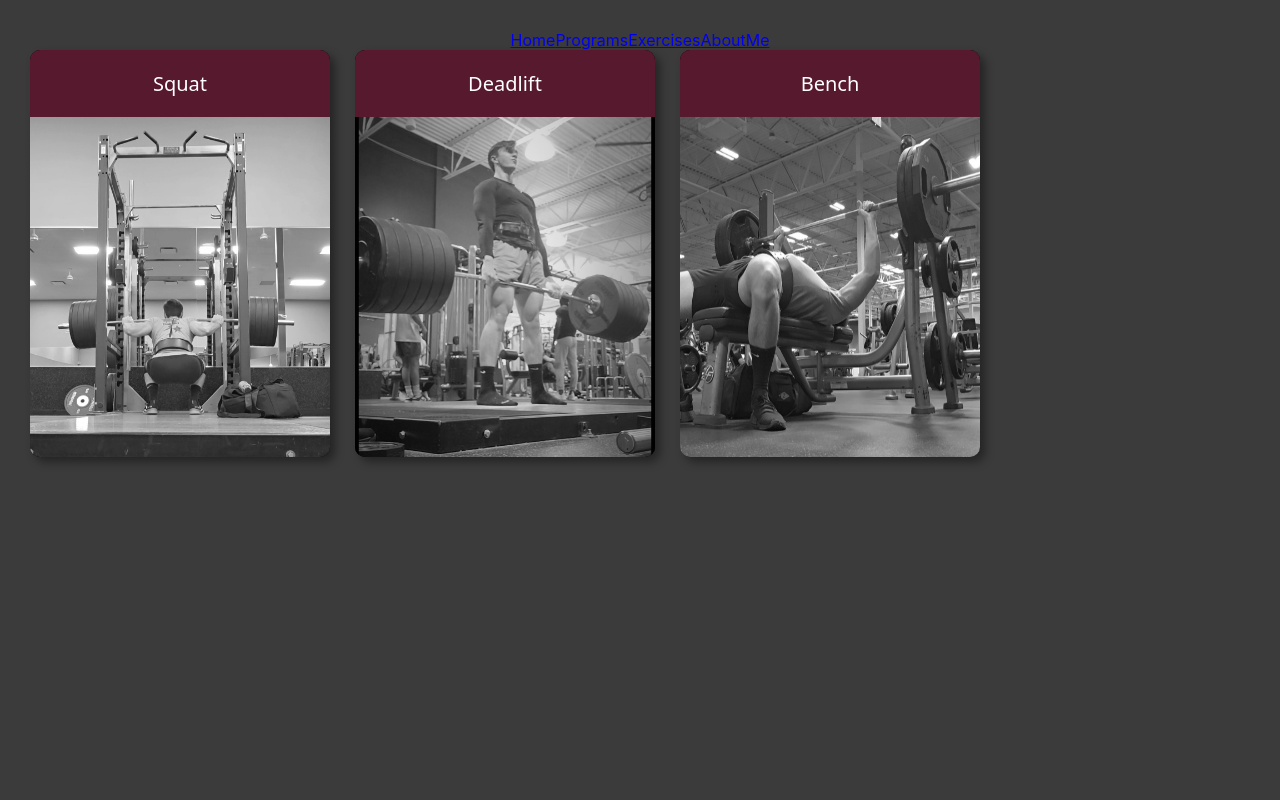
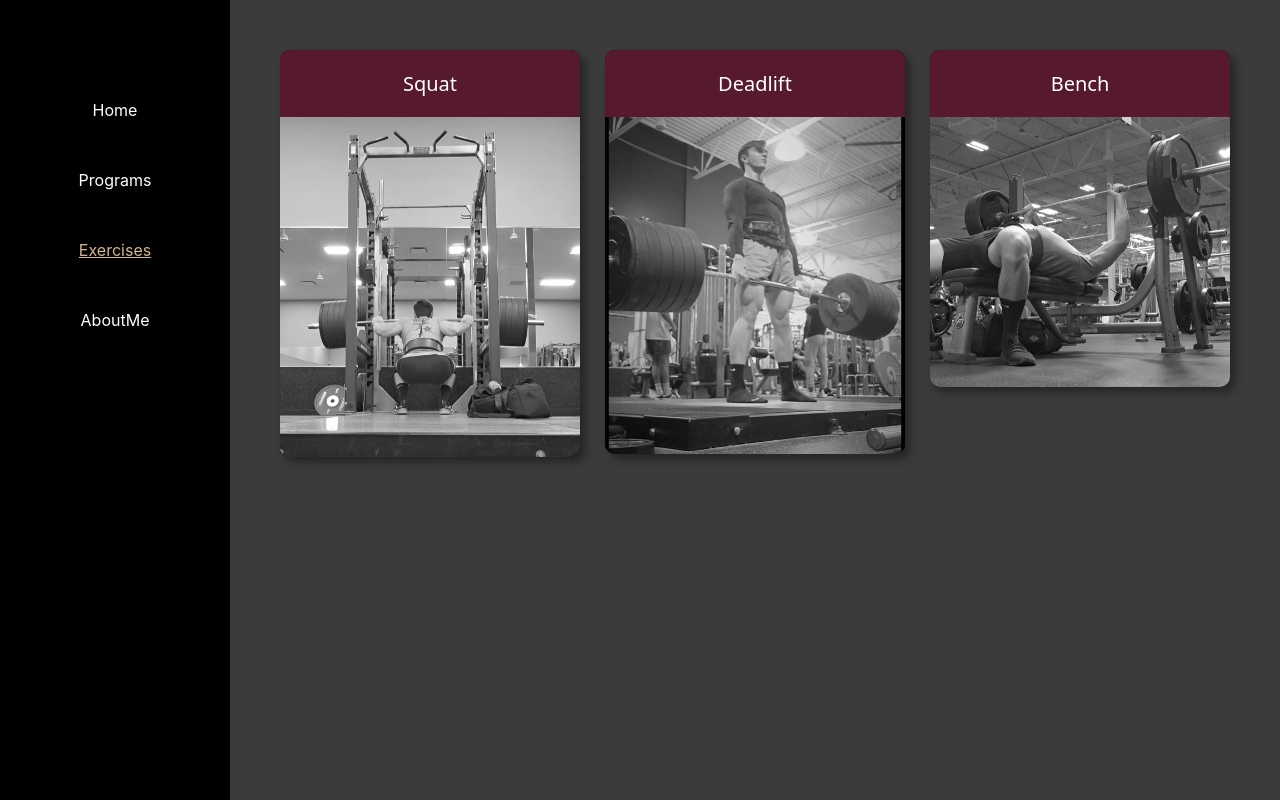
Before and after one commit to tuschuk/SBD_Coach_App, a React (Create React App) app: page /exercises in a window 1280 px wide. Shown: the top 800 px of the page. Built offline with nearby package versions, Linux system fonts and the light colour scheme; a web font is replaced by a local one.

Commit message:
finished main menu

```diff
--- a/src/App.css
+++ b/src/App.css
@@ -2,6 +2,7 @@
 
 .App {
   text-align: center;
+  display: flex;
 }
 
 .App-logo {
@@ -50,12 +51,12 @@
 
 body {
   background-color: #3b3b3b;
-  padding: 30px;
 }
 
 
 .card{
   width: 300px;
+  height: fit-content;
   background-color: white;
   background-color: black;
   border-radius: 10px;
@@ -73,6 +74,7 @@ body {
 .exercises {
   display: flex;
   gap: 25px;
+  padding: 50px;
 }
 
 .title {
@@ -144,3 +146,24 @@ h1 {
     background: black;
     color: white;
 }
+
+.navigation {
+  background-color: black;
+  display: flex;
+  flex-direction: column;
+  height: 100vw;
+  width: 250px;
+  padding: 30px;
+  padding-top: 100px;
+  gap: 50px;
+  text-decoration: none;
+}
+
+.nav-link {
+  color: white;
+  text-decoration: none;
+}
+
+.selected {
+  color:tan;
+}
--- a/src/App.js
+++ b/src/App.js
@@ -1,10 +1,4 @@
-import logo from './logo.svg';
-import squatImage from './Images/Squat.jpg'
-import benchImage from './Images/Bench.jpg'
-import deadliftImage from './Images/Deadlift.jpg'
-import DeadliftStep1 from './Images/Deadlift/DeadliftStep1.png'
 import './App.css';
-import React, {useState} from "react";
 import Programs from './pages/Programs'
 import AboutMe from './pages/AboutMe'
 import Home from './pages/Home'
@@ -14,19 +8,22 @@ import {
   BrowserRouter as Router,
   Routes,
   Route,
-  Link
+  Link,
+  useLocation
 } from 'react-router-dom'
 
-function App() {
+function AppContent() {
+  const location = useLocation();
+
+  console.log('test', location.pathname);
 
   return (
-    <Router>
     <div className="App">
-        <nav>
-          <Link to="/home">Home</Link>
-          <Link to="/program">Programs</Link>
-          <Link to="/exercises">Exercises</Link>
-          <Link to="/about">AboutMe</Link>
+      <nav className="navigation">
+         <Link to="/home" className={location.pathname === '/home' ? "selected" : "nav-link"}>Home</Link>
+        <Link to="/program"  className={location.pathname === '/program' ? "selected" : "nav-link"}>Programs</Link>
+        <Link to="/exercises"  className={location.pathname === '/exercises' ? "selected" : "nav-link"}>Exercises</Link>
+        <Link to="/about"  className={location.pathname === '/about' ? "selected" : "nav-link"}>AboutMe</Link>
       </nav>
 
       <Routes>
@@ -36,6 +33,13 @@ function App() {
         <Route path="/about" element={<AboutMe />} />
       </Routes>
     </div>
+  );
+}
+
+function App() {
+  return (
+    <Router>
+      <AppContent />
     </Router>
   );
 }
--- a/src/pages/Exercises.js
+++ b/src/pages/Exercises.js
@@ -7,7 +7,7 @@ import '../App.css';
 import React, {useState} from "react";
 
 function Exercises() {
-  const [page, setPage] = useState("welcome");
+  const [page, setPage] = useState("exercises");
 
   console.log(page);
 
@@ -78,7 +78,7 @@ function Exercises() {
   function displayPage (page) {
     return (
       <div className="exercises">
-        <button back onClick={ () => setPage("welcome")}>back </button>
+        <button back onClick={ () => setPage("exercises")}>back </button>
         <h1>{data[page].name}</h1>
         {displaySteps (page)}
     </div>
@@ -88,7 +88,7 @@ function Exercises() {
   if(page === "squat")
     return (
       <div className="squatPage">
-        <button onClick={ () => setPage("welcome")} className="backButton">back </button>
+        <button onClick={ () => setPage("exercises")} className="backButton">back </button>
         <h1 className="pageTitle">Squat</h1>
         <section>
           <article className="step">
@@ -134,7 +134,7 @@ function Exercises() {
   if(page === "deadlift")
     return (
       <div className="deadliftPage">
-        <button onClick={ () => setPage("welcome")} className="backButton">back </button>
+        <button onClick={ () => setPage("exercises")} className="backButton">back </button>
         <h1 className="pageTitle">Deadlift</h1>
         <section>
           <article className="step">
@@ -187,7 +187,7 @@ function Exercises() {
   if(page === "bench")
     return (
       <div className="benchPage">
-        <button onClick={ () => setPage("welcome")} className="backButton">back </button>
+        <button onClick={ () => setPage("exercises")} className="backButton">back </button>
         <h1 className="pageTitle">Bench</h1>
         <section>
           <article className="step">
```
Lines whose indentation alone changed are shown as unchanged.
